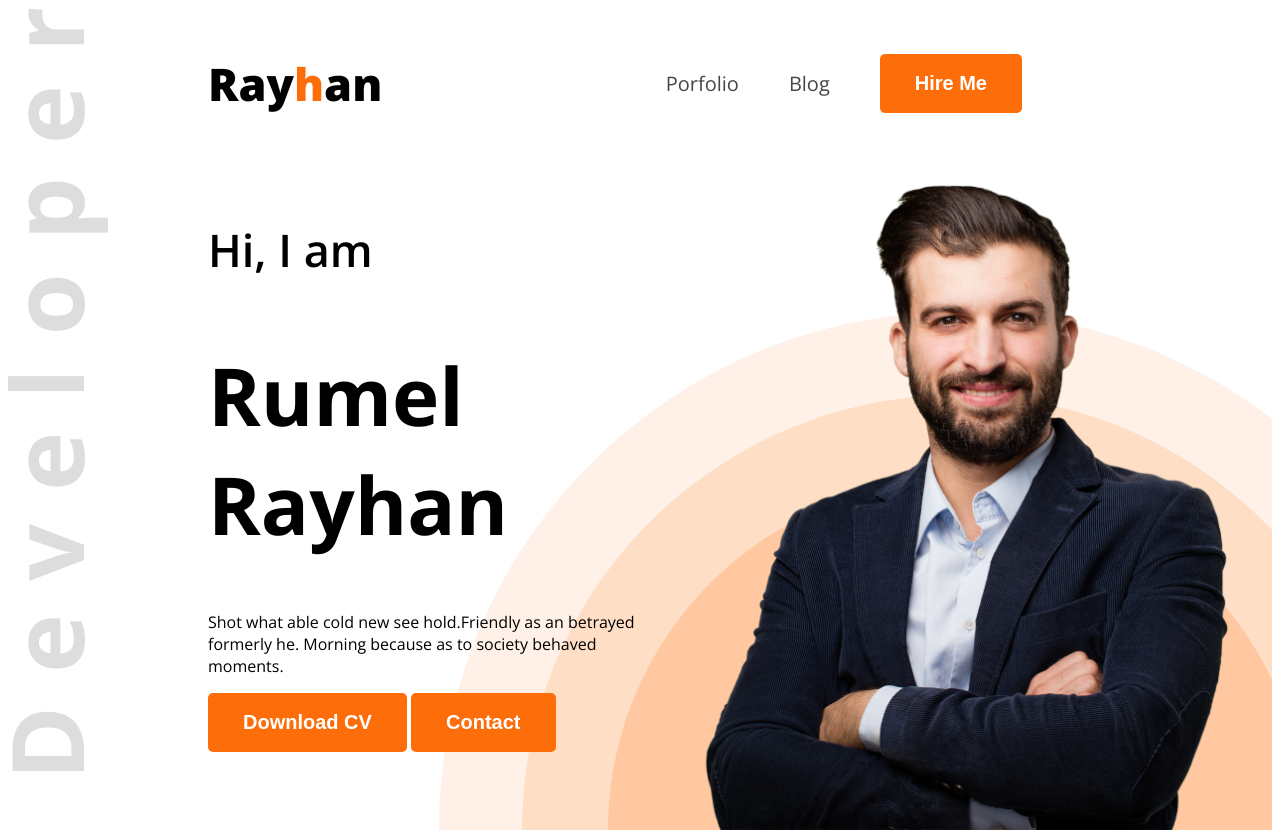
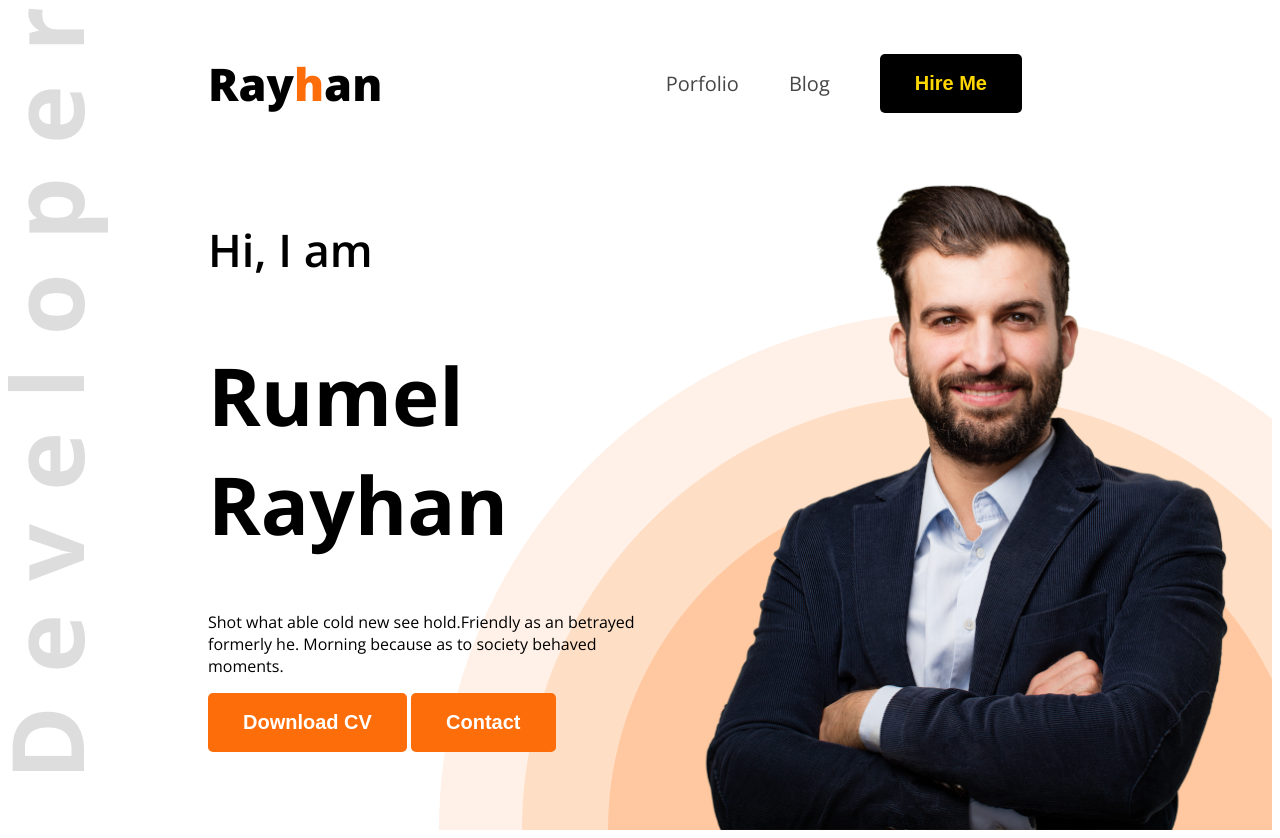
Before and after one commit to RumelRayhan/web-dev-portfolio, a plain HTML site: page index.html in a window 1280 px wide. In both pictures the pointer is over the button "Hire Me". Drawn offline with nearby package versions, Linux system fonts and the light colour scheme.

Commit message:
add hover effect

```diff
--- a/style/porfolio.css
+++ b/style/porfolio.css
@@ -25,6 +25,10 @@
     padding: 18px 35px;
     border-radius: 5px;
     border: none;
+}
+.btn-primary:hover{
+    background-color: black;
+    color: gold;
 }
 /* header */
 .header{
```
